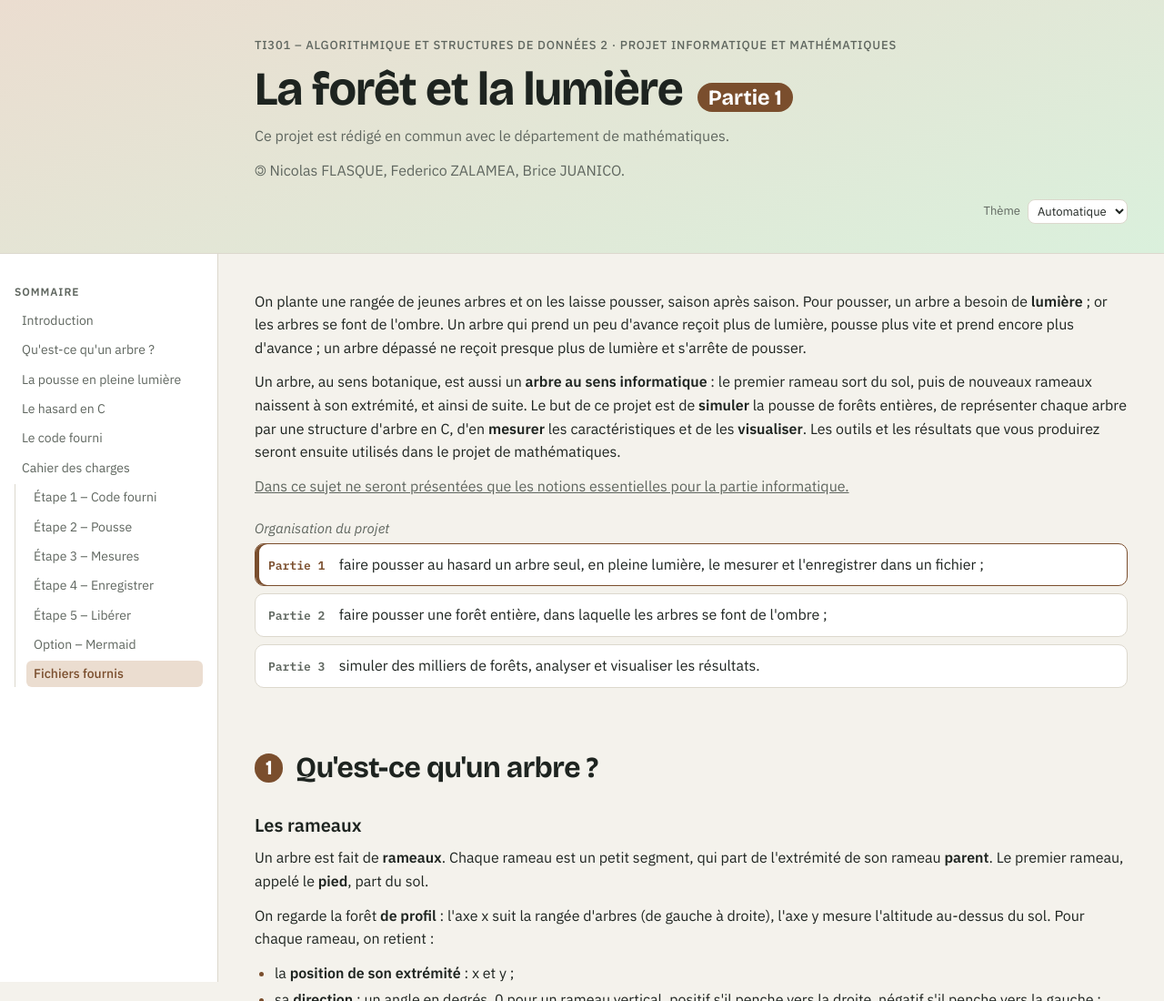
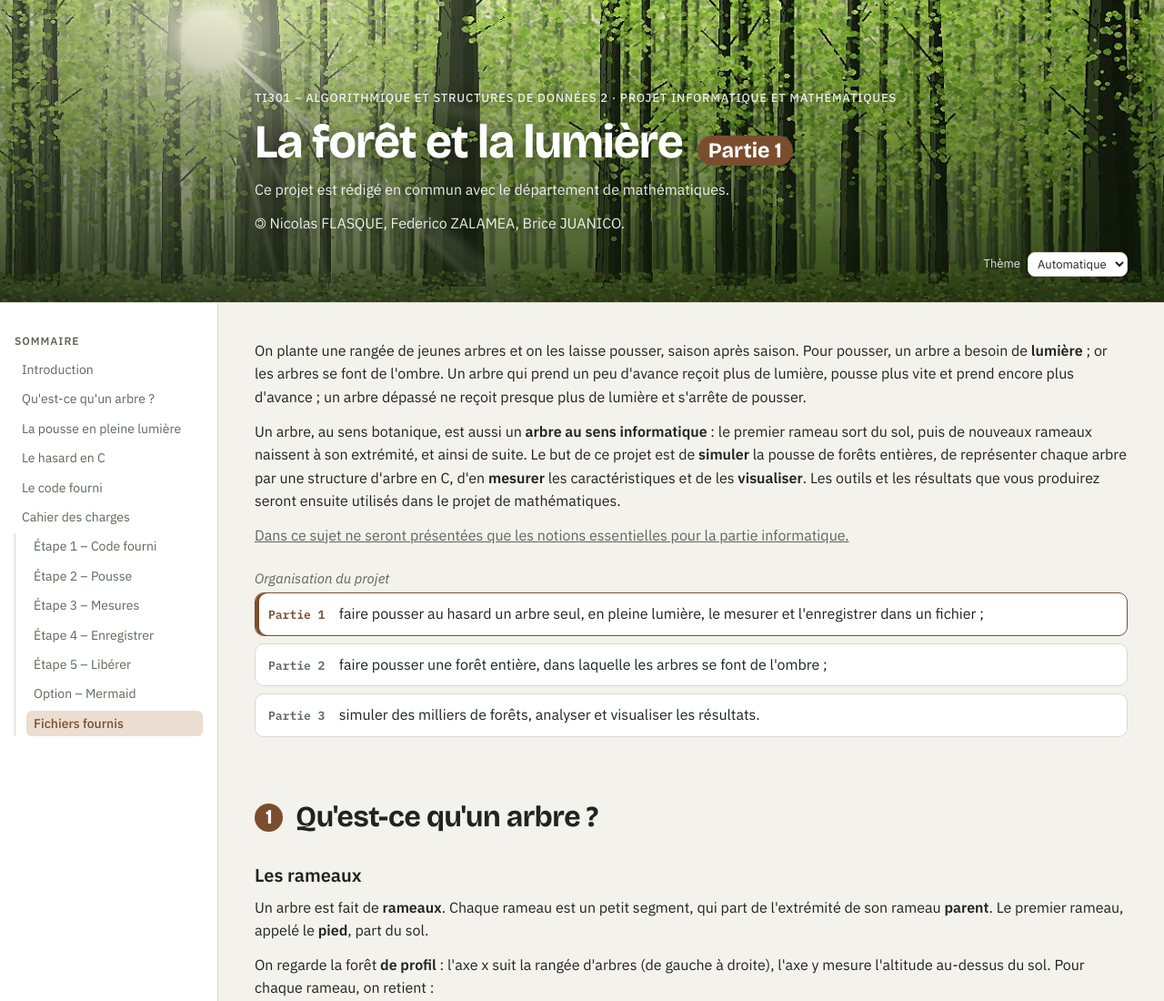
Before and after one commit to nicolas-flasque-efrei/nicolas-flasque-efrei.github.io, a plain HTML site: page TI-301/projet/FR/index.html in a window 1280 px wide. Shown: the top 1100 px of the page at 91% size. Drawn offline with nearby package versions, Linux system fonts and the light colour scheme.

Commit message:
TI301 projet : bandeau forêt en haut du sujet
Co-Authored-By: Claude Opus 5.5 <noreply@anthropic.com>

```diff
--- a/TI-301/projet/FR/style.css
+++ b/TI-301/projet/FR/style.css
@@ -46,14 +46,16 @@ kbd{font-size:.85em;padding:.05em .4em;border:1px solid var(--line);border-botto
 strong{font-weight:600}
 
 /* ---------- En-tête ---------- */
-.hero{background:linear-gradient(160deg,var(--wood-soft),var(--bud-soft));border-bottom:1px solid var(--line)}
-.hero-in{padding:40px 40px 32px 280px}
-.kicker{margin:0 0 10px;font-size:13px;font-weight:500;letter-spacing:.06em;text-transform:uppercase;color:var(--muted)}
+/* Bandeau : panorama de forêt (img/foret.jpg, 1259 x 327) assombri vers le bas pour la lisibilité du titre */
+.hero{background:linear-gradient(180deg,rgba(12,22,6,0) 0%,rgba(12,22,6,.28) 45%,rgba(12,22,6,.68) 100%),url(img/foret.jpg) center 60%/cover no-repeat,#5E8A2A;border-bottom:1px solid var(--line);color:#fff;min-height:clamp(220px,26vw,420px);display:flex;align-items:flex-end}
+.hero-in{flex:1;padding:40px 40px 28px 280px;text-shadow:0 1px 12px rgba(0,0,0,.45)}
+.kicker{margin:0 0 10px;font-size:13px;font-weight:500;letter-spacing:.06em;text-transform:uppercase;color:rgba(255,255,255,.88)}
 .hero h1{font-family:var(--f-display);font-size:clamp(30px,5.5vw,52px);line-height:1.05;letter-spacing:-.02em;margin:0;display:flex;flex-wrap:wrap;align-items:baseline;gap:6px 16px}
-.part{font-size:.45em;letter-spacing:0;padding:4px 12px;border-radius:999px;background:var(--wood);color:var(--panel)}
-.lede{margin:12px 0 0;color:var(--muted)}
+.part{font-size:.45em;letter-spacing:0;padding:4px 12px;border-radius:999px;background:#7A4E2D;color:#fff;text-shadow:none}
+.lede{margin:12px 0 0;color:rgba(255,255,255,.9)}
 .hero-tools{margin-top:18px;display:flex;justify-content:flex-end}
 .theme{font-size:13px;color:var(--muted);display:flex;gap:8px;align-items:center}
+.hero .theme{color:rgba(255,255,255,.88)}
 .theme select{font:inherit;color:var(--ink);background:var(--panel);border:1px solid var(--line);border-radius:8px;padding:3px 6px}
 
 /* ---------- Mise en page : sommaire + contenu ---------- */
```
Also changed, not shown: TI-301/projet/FR/img/foret.jpg (added).
